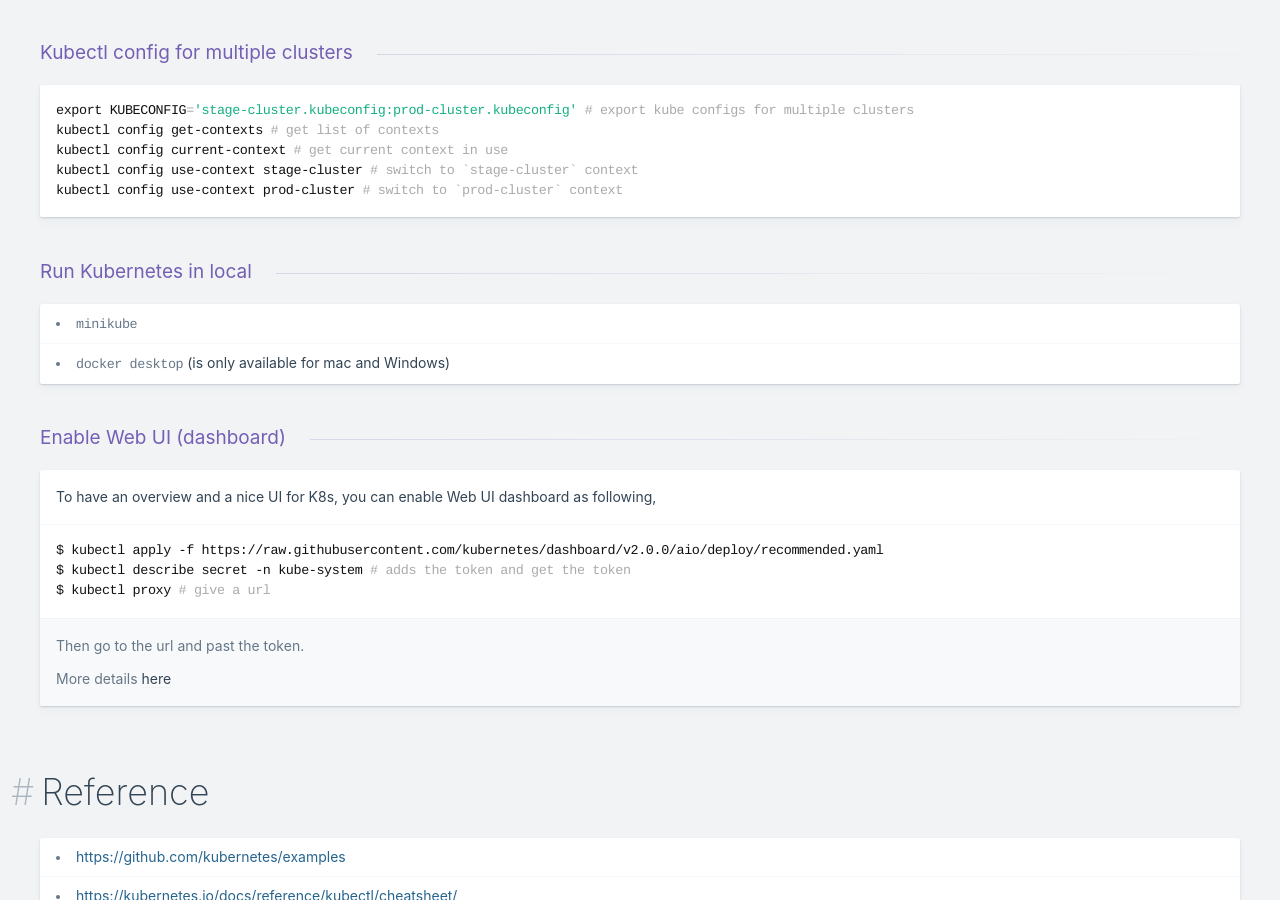
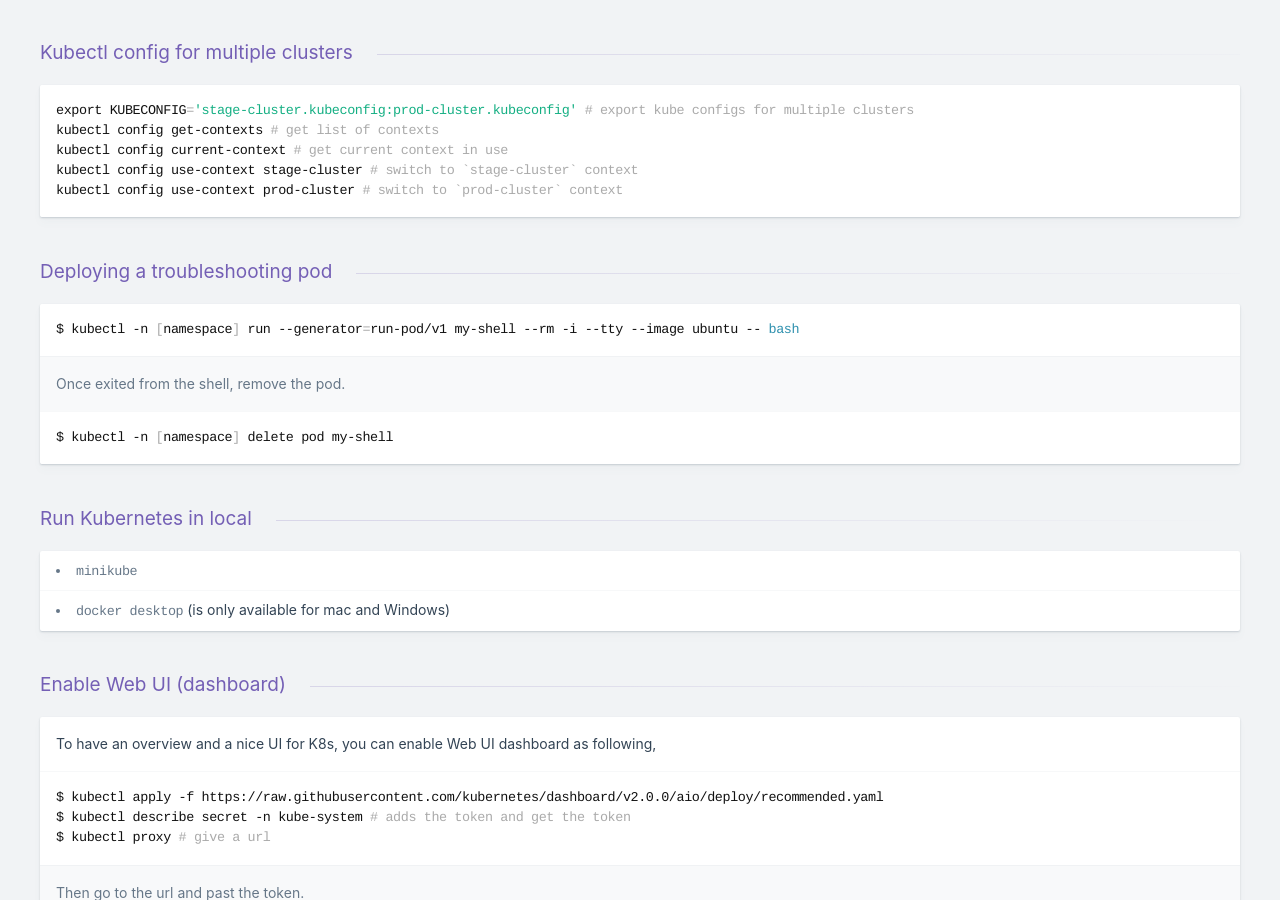
Before and after one commit to kasramp/cheat-sheet-factory, a Jekyll site: the page built from container/kubectl.md, in a window 1280 px wide and 900 px high, scrolled down 8377 px. Built offline with Jekyll 4.4.1, drawn with Linux system fonts in a browser that asks for light colours; nearby versions of some CDN libraries.

Commit message:
Add troubleshooting pod section

````diff
--- a/container/kubectl.md
+++ b/container/kubectl.md
@@ -358,6 +358,18 @@ kubectl config use-context stage-cluster # switch to `stage-cluster` context
 kubectl config use-context prod-cluster # switch to `prod-cluster` context
 ```
 
+### Deploying a troubleshooting pod
+
+```bash
+$ kubectl -n [namespace] run --generator=run-pod/v1 my-shell --rm -i --tty --image ubuntu -- bash
+```
+
+Once exited from the shell, remove the pod.
+
+```bash
+$ kubectl -n [namespace] delete pod my-shell
+```
+
 ### Run Kubernetes in local
 
 - `minikube`
````
Also changed, not shown: other parts of container/kubectl.md (+1 -1 lines).
